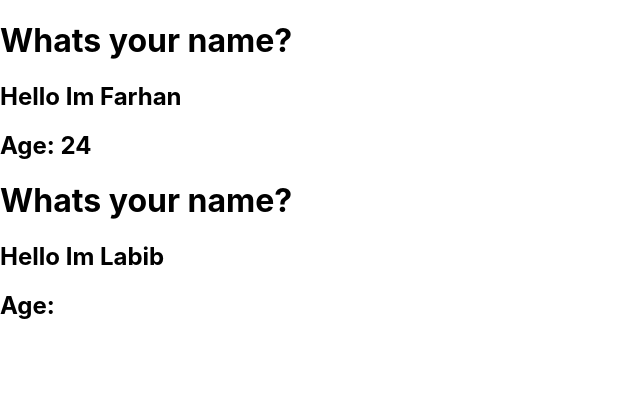
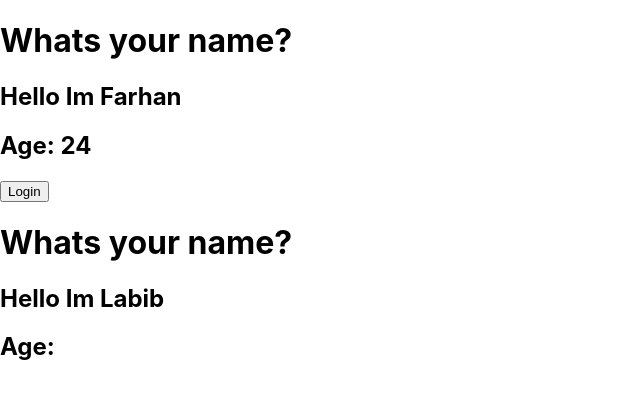
Before and after one commit to Farhan-labib/React-practice, a React (Create React App) app in the folder myreact-app/: page / in a window 1280 px wide. Shown: the top 398 px of the page, without its empty margins (0-640 px from the left). Built offline with nearby package versions, Linux system fonts and the light colour scheme.

Commit message:
props.children

```diff
--- a/myreact-app/src/index.js
+++ b/myreact-app/src/index.js
@@ -8,7 +8,7 @@ import reportWebVitals from './reportWebVitals';
 const root = ReactDOM.createRoot(document.getElementById('root'));
 root.render(
   <React.StrictMode>
-    <Nc names="Farhan" age="24"/>
+    <Nc names="Farhan" age="24"><button>Login</button> </Nc>
     <Nc names="Labib"/>
   </React.StrictMode>
 );
--- a/myreact-app/src/newcomp.js
+++ b/myreact-app/src/newcomp.js
@@ -7,6 +7,7 @@ function Nc(props) {
   <h1>Whats your name?</h1>
   <h2>Hello Im {props.names}</h2>
   <h2>Age: {props.age}</h2>
+  {props.children}
   </div>
   );
 }
```
